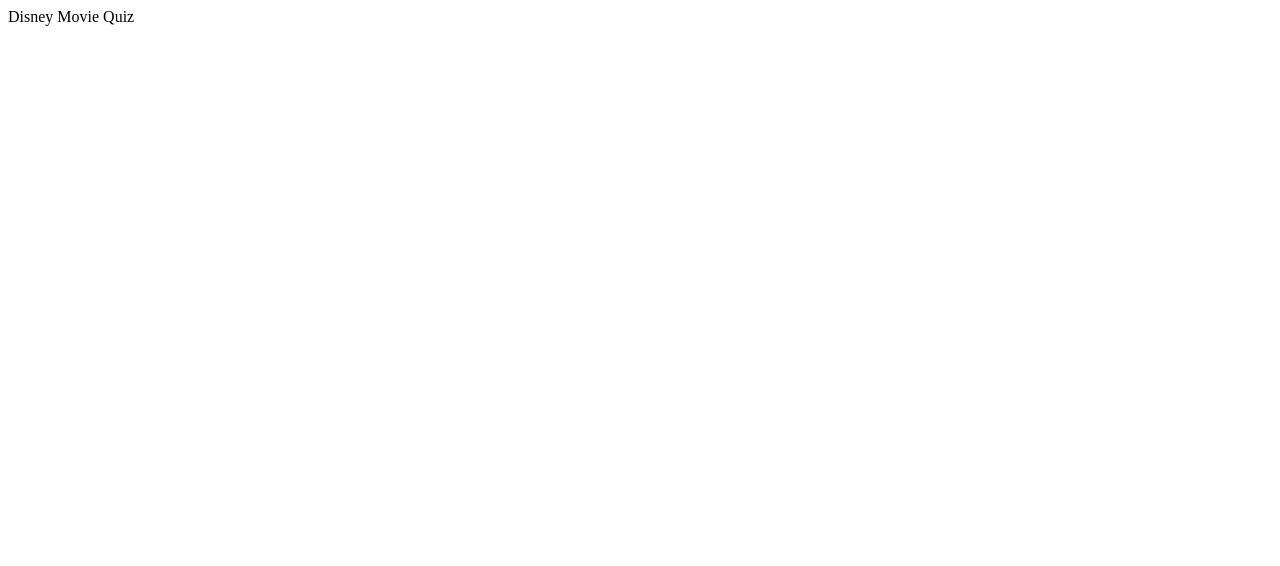
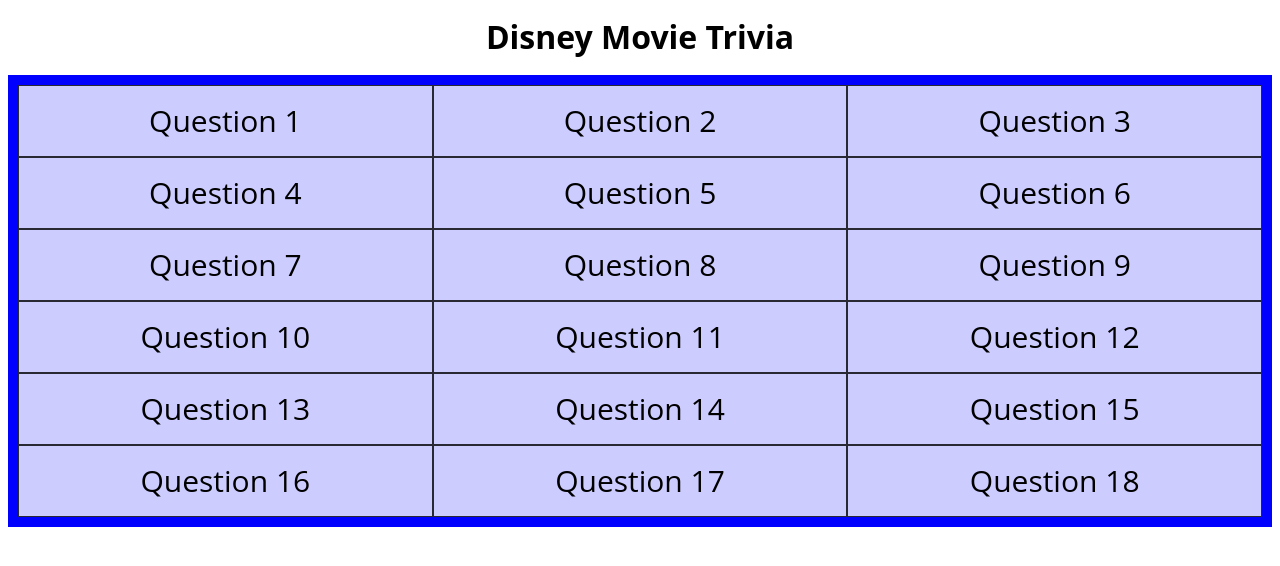
Before and after one commit to oneironaught/disney-movie-quiz, a plain HTML site: page index.html in a window 1280 px wide. Drawn offline with Linux system fonts and the light colour scheme.

Commit message:
mockup with gid items

```diff
--- a/assets/styles.css
+++ b/assets/styles.css
@@ -0,0 +1,24 @@
+body {
+    font-family: 'Open Sans', sans-serif;
+    font-size: 16px;
+    line-height: 1;
+  }
+
+  h1 {
+    font-size: 2rem;
+    text-align: center;
+  }
+
+  .grid-container {
+    display: grid;
+    grid-template-columns: auto auto auto;
+    background-color: blue;
+    padding: 10px;
+  }
+  .grid-item {
+    background-color: rgba(255, 255, 255, 0.8);
+    border: 1px solid rgba(0, 0, 0, 0.8);
+    padding: 20px;
+    font-size: 30px;
+    text-align: center;
+  }
--- a/index.html
+++ b/index.html
@@ -4,10 +4,33 @@
     <meta charset="UTF-8">
     <meta http-equiv="X-UA-Compatible" content="IE=edge">
     <meta name="viewport" content="width=device-width, initial-scale=1.0">
-    <title>Disney Movie Quiz</title>
+    <link rel="stylesheet" href="./assets/styles.css">
+    <title>Disney Movie Trivia</title>
 </head>
 <body>
-    <header class="header">
-        <div class="container">Disney Movie Quiz</div>
+    <header class="jumbotron">
+        <h1 class="jumbotron-title">Disney Movie Trivia</h1>
+    </header>
+    <div class="grid-container">
+        <div class="grid-item">Question 1</div>
+        <div class="grid-item">Question 2</div>
+        <div class="grid-item">Question 3</div>
+        <div class="grid-item">Question 4</div>
+        <div class="grid-item">Question 5</div>
+        <div class="grid-item">Question 6</div>
+        <div class="grid-item">Question 7</div>
+        <div class="grid-item">Question 8</div>
+        <div class="grid-item">Question 9</div>
+        <div class="grid-item">Question 10</div>
+        <div class="grid-item">Question 11</div>
+        <div class="grid-item">Question 12</div>
+        <div class="grid-item">Question 13</div>
+        <div class="grid-item">Question 14</div>
+        <div class="grid-item">Question 15</div>
+        <div class="grid-item">Question 16</div>
+        <div class="grid-item">Question 17</div>
+        <div class="grid-item">Question 18</div>
+    </div>
+
 </body>
 </html>
```
